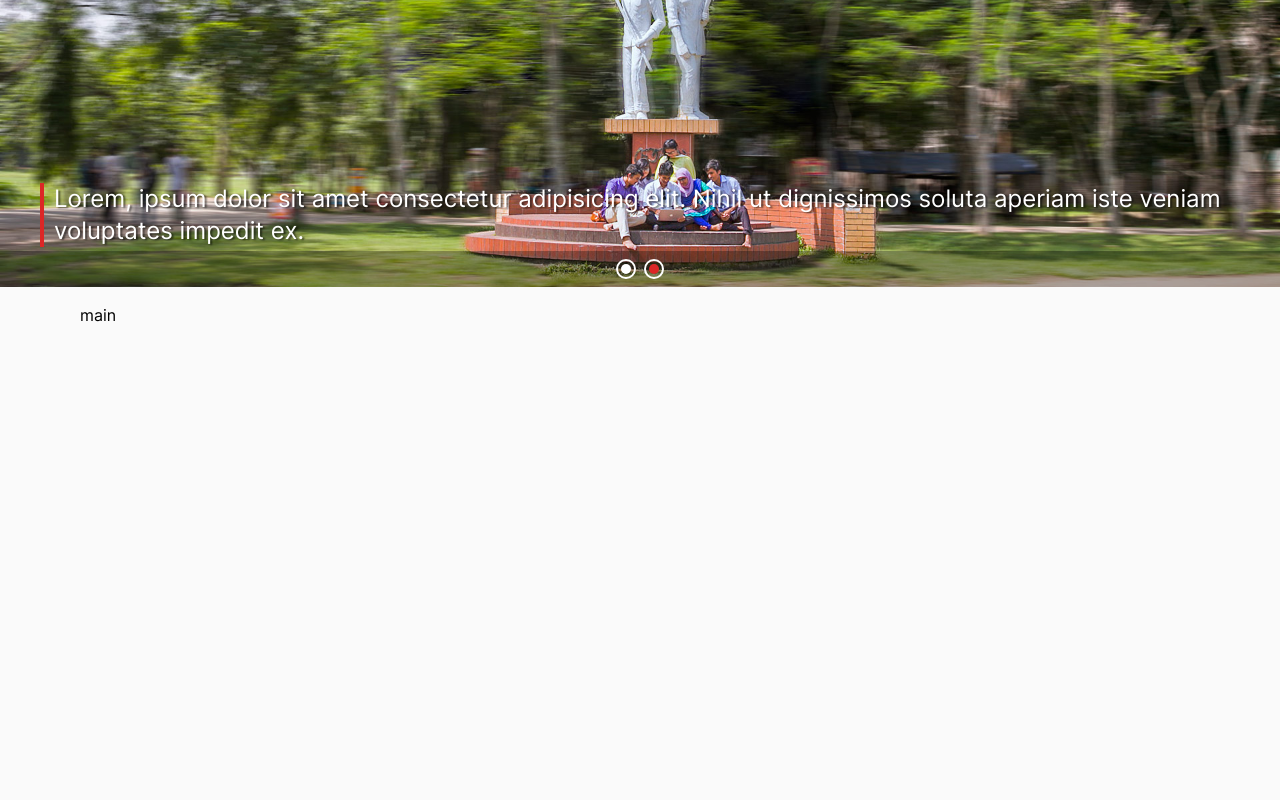
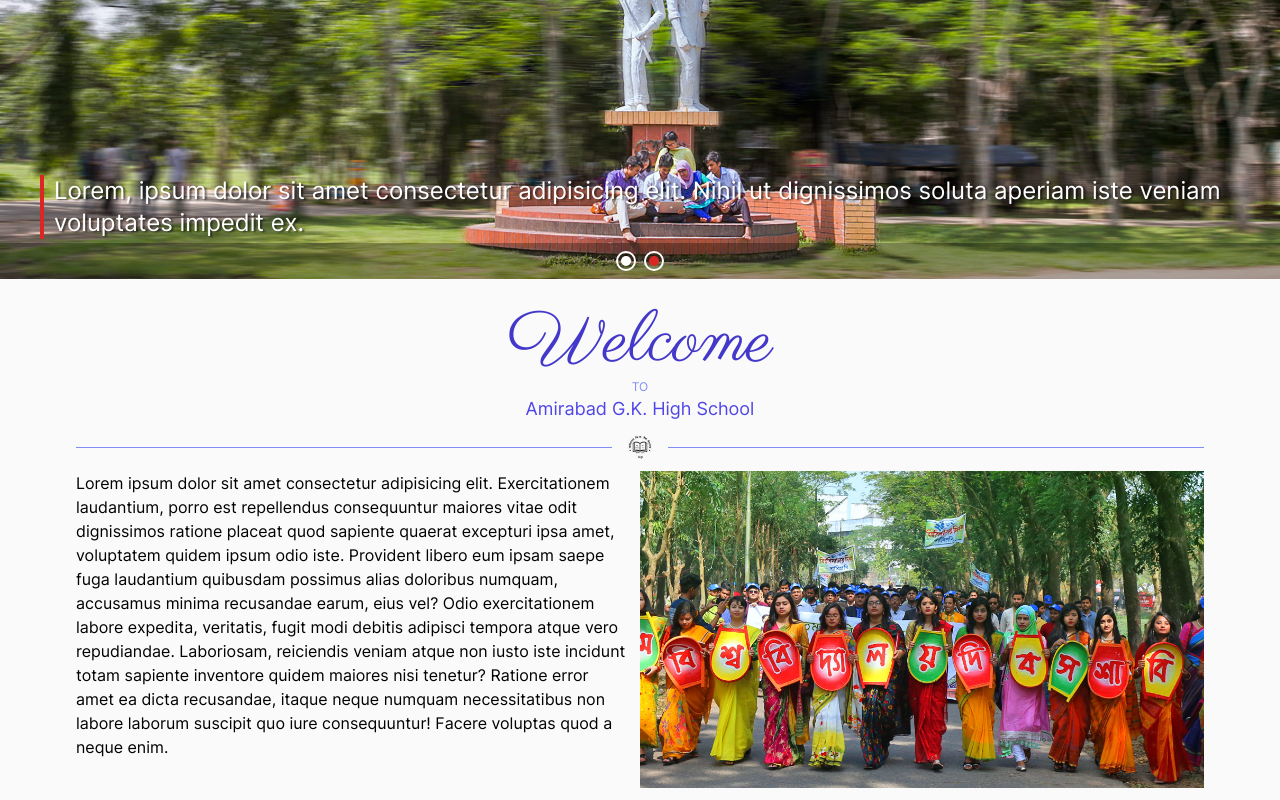
Before and after one commit to tuhinsaud4614/high-school, a Next.js app: page / in a window 1280 px wide. Shown: the part 185-985 px from the top of the page. Before the commit the page ends 800 px from the top, so only its background shows below. Built offline with nearby package versions, Linux system fonts and the light colour scheme.

Commit message:
Home welcome Component Created

```diff
--- a/components/home/Carousel.tsx
+++ b/components/home/Carousel.tsx
@@ -45,7 +45,6 @@
   const imageWidth = 1920;
   const imageHeight = 600;
   return (
-    <div className="pt-2">
     <Swiper
       modules={[Autoplay, EffectFade, Pagination]}
       slidesPerView={1}
@@ -86,7 +85,6 @@
         </CarouselItem>
       </SwiperSlide>
     </Swiper>
-    </div>
   );
 };
 
--- /dev/null
+++ b/components/home/Welcome.tsx
@@ -0,0 +1,61 @@
+import classNames from "classnames";
+import { useLocale } from "hooks";
+import Image from "next/image";
+import { Fragment } from "react";
+
+const Welcome = () => {
+  const { localeConst, locale } = useLocale();
+  return (
+    <Fragment>
+      <h1 className="flex flex-col items-center mt-4">
+        <span
+          className={classNames(
+            "text-3xl md:text-7xl text-indigo-700 capitalize",
+            locale !== "bn" && "font-[Parisienne,cursive]"
+          )}
+        >
+          {localeConst.HOME.welcome}
+        </span>
+        {locale !== "bn" && (
+          <span className="text-xs md:lg text-indigo-400">TO</span>
+        )}
+        <span className="text-lg text-center text-indigo-600">
+          {localeConst.APP_TITLE}
+        </span>
+      </h1>
+      <div className="flex items-center py-3">
+        <hr className="flex-1 mr-4 border-indigo-400" />
+        <Image width={24} height={24} src="/logo.svg" alt="logo" />
+        <hr className="flex-1 ml-4 border-indigo-400" />
+      </div>
+      <div className="md:flex md:justify-center">
+        <div className="relative md:order-2 md:basis-1/2">
+          <Image
+            src="/home.jpeg"
+            alt="Welcome Image"
+            layout="responsive"
+            objectFit="cover"
+            width={320}
+            height={180}
+          />
+        </div>
+        <p className="md:basis-1/2 md:pr-3 pt-3 md:pt-0">
+          Lorem ipsum dolor sit amet consectetur adipisicing elit.
+          Exercitationem laudantium, porro est repellendus consequuntur maiores
+          vitae odit dignissimos ratione placeat quod sapiente quaerat excepturi
+          ipsa amet, voluptatem quidem ipsum odio iste. Provident libero eum
+          ipsam saepe fuga laudantium quibusdam possimus alias doloribus
+          numquam, accusamus minima recusandae earum, eius vel? Odio
+          exercitationem labore expedita, veritatis, fugit modi debitis adipisci
+          tempora atque vero repudiandae. Laboriosam, reiciendis veniam atque
+          non iusto iste incidunt totam sapiente inventore quidem maiores nisi
+          tenetur? Ratione error amet ea dicta recusandae, itaque neque numquam
+          necessitatibus non labore laborum suscipit quo iure consequuntur!
+          Facere voluptas quod a neque enim.
+        </p>
+      </div>
+    </Fragment>
+  );
+};
+
+export default Welcome;
--- a/components/home/index.ts
+++ b/components/home/index.ts
@@ -1 +1,2 @@
 export { default as HomeCarousel } from "./Carousel";
+export { default as HomeWelcome } from "./Welcome";
--- a/locales/bn.ts
+++ b/locales/bn.ts
@@ -1,5 +1,9 @@
 export const LOGO_TEXT = "text-bn.svg";
 export const APP_TITLE = "আমিরাবাদ জি.কে. উচ্চ বিদ্যালয়";
+export const WELCOME_TEXT = "স্বাগতম";
+export const HOME = {
+  welcome: "স্বাগতম",
+};
 export const ROUTES = {
   home: "হোম",
   aboutUs: "আমাদের সম্পর্কে",
--- a/locales/en.ts
+++ b/locales/en.ts
@@ -1,5 +1,8 @@
 export const LOGO_TEXT = "text-en.svg";
 export const APP_TITLE = "Amirabad G.K. High School";
+export const HOME = {
+  welcome: "Welcome",
+};
 export const ROUTES = {
   home: "Home",
   aboutUs: "About Us",
--- a/pages/index.tsx
+++ b/pages/index.tsx
@@ -1,4 +1,4 @@
-import { HomeCarousel } from "@component/home";
+import { HomeCarousel, HomeWelcome } from "@component/home";
 import type { NextPageWithLayout } from "@util";
 import { APP_TITLE } from "@util";
 import { Wrapper } from "components";
@@ -7,7 +7,7 @@
 import { ReactElement } from "react";
 
 const Home: NextPageWithLayout = () => {
-  const { localeConst } = useLocale();
+  const { localeConst, locale } = useLocale();
   return (
     <div className="pb-[3.75rem] md:p-0">
       <Head>
@@ -20,7 +20,9 @@
         />
       </Head>
       <HomeCarousel />
-      <section className="max-w-6xl mx-auto p-4">main</section>
+      <section className="max-w-6xl mx-auto p-3">
+        <HomeWelcome />
+      </section>
     </div>
   );
 };
--- a/styles/globals.css
+++ b/styles/globals.css
@@ -1,3 +1,4 @@
+@import url("https://fonts.googleapis.com/css2?family=Parisienne&display=swap");
 @import url("/fonts/inter/stylesheet.css");
 @import url("/fonts/open-sans-bangla/stylesheet.css");
 
```
Lines whose indentation alone changed are shown as unchanged.
